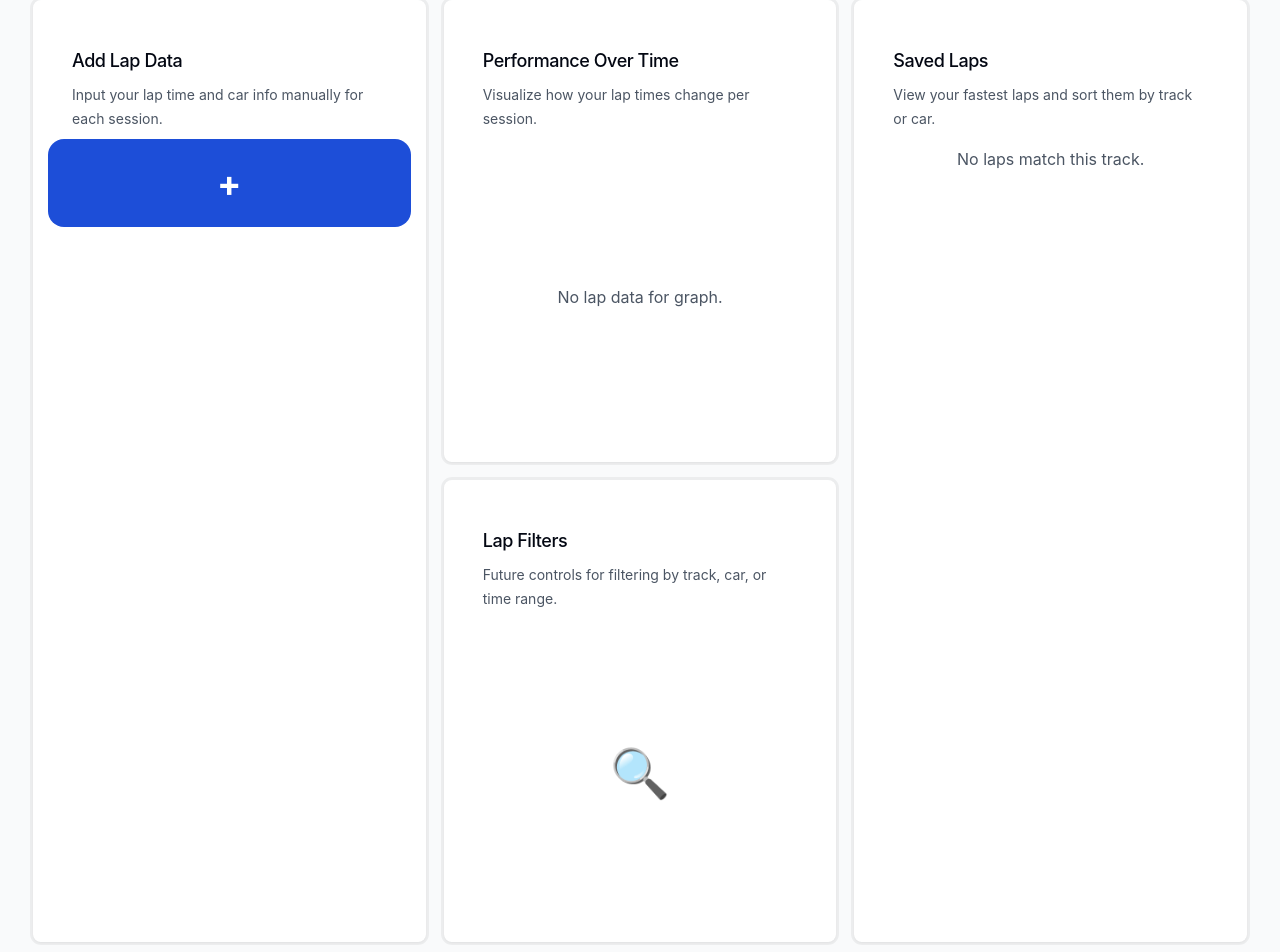
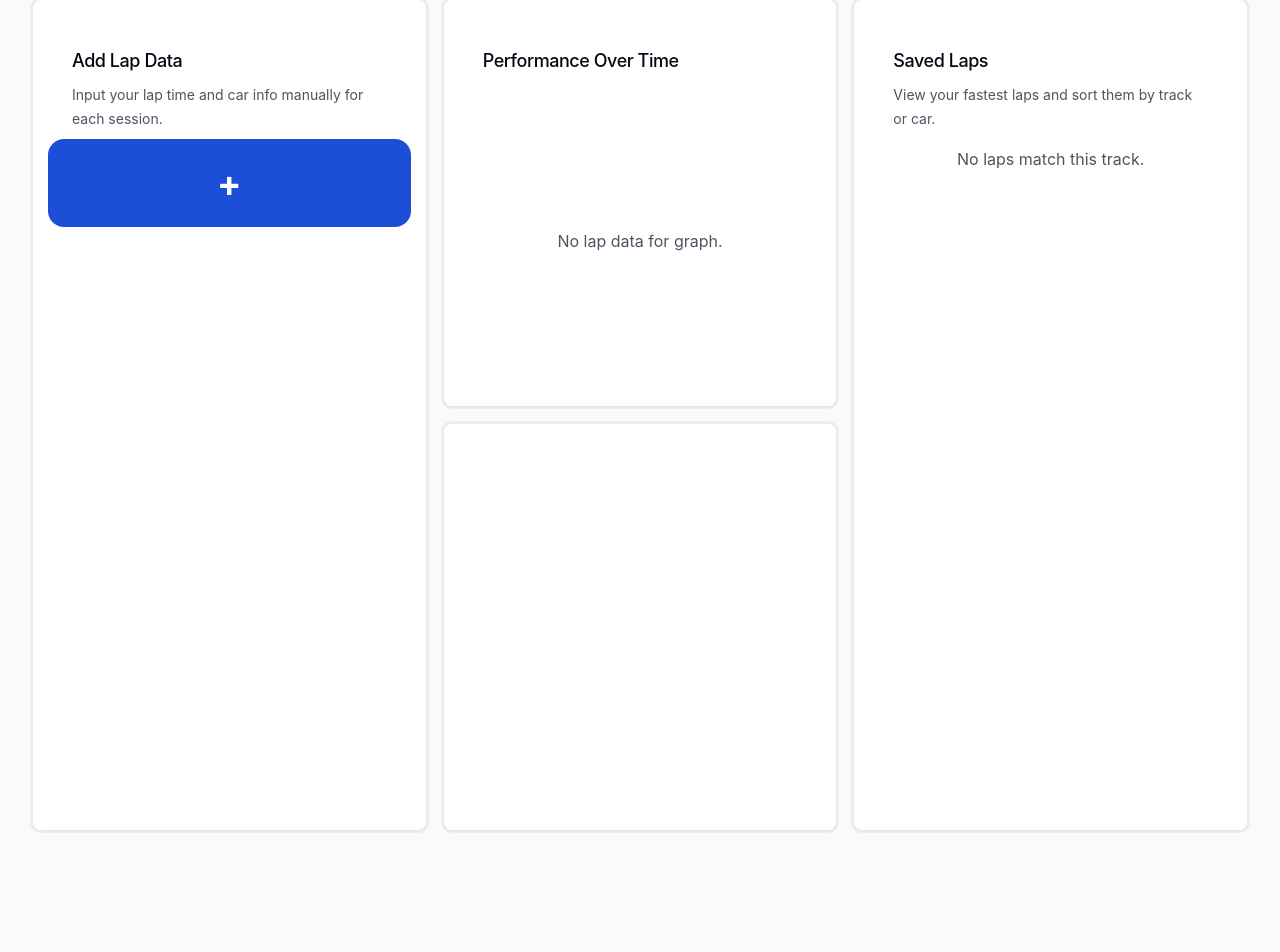
Before and after one commit to Noahsparkes/Fastest-Lap, a React (Vite) app: page / in a window 1280 px wide. Shown: the part 408-1360 px from the top of the page. Built offline with nearby package versions, Linux system fonts and the light colour scheme.

Commit message:
Refactor LapListGrid component: update onDelete prop to use lap ID instead of index for deletion, and adjust mapping in render method accordingly

```diff
--- a/src/App.tsx
+++ b/src/App.tsx
@@ -6,7 +6,6 @@ import TrackFilter from "./components/TrackFilter";
 import LapTimeChart from "./components/LapTimeChart";
 
 export default function App() {
-  // Initialize laps from localStorage synchronously
   const [laps, setLaps] = useState<LapEntry[]>(() => {
     try {
       const storedLaps = localStorage.getItem("laps");
@@ -19,18 +18,18 @@ export default function App() {
   });
   const [selectedTrack, setSelectedTrack] = useState<string>("");
 
-  // Save laps to localStorage every time they change
   useEffect(() => {
     localStorage.setItem("laps", JSON.stringify(laps));
   }, [laps]);
 
   const handleAddLap = (lap: LapEntry) => {
     setLaps((prev) => [...prev, lap]);
-    setSelectedTrack(""); // Optional: Reset filter to show all after adding
+    setSelectedTrack("");
   };
 
-  const handleDeleteLap = (indexToDelete: number) => {
-    const updatedLaps = laps.filter((_, index) => index !== indexToDelete);
+
+  const handleDeleteLap = (idToDelete: string) => {
+    const updatedLaps = laps.filter((lap) => lap.id !== idToDelete);
     setLaps(updatedLaps);
   };
 
@@ -64,7 +63,7 @@ export default function App() {
         </div>
 
         <div className="mt-10 grid gap-4 sm:mt-16 lg:grid-cols-3 lg:grid-rows-2">
-          {/* Tile 1: Form Tile */}
+          {/* Form Tile */}
           <div className="relative lg:row-span-2">
             <div className="absolute inset-px rounded-lg bg-white lg:rounded-l-4xl" />
             <div className="relative flex h-full flex-col overflow-hidden rounded-[calc(var(--radius-lg)+1px)] lg:rounded-l-[calc(2rem+1px)]">
@@ -83,16 +82,13 @@ export default function App() {
             <div className="pointer-events-none absolute inset-px rounded-lg shadow-sm outline outline-black/5 lg:rounded-l-4xl" />
           </div>
 
-          {/* Tile 2: Graph Tile */}
+          {/* Graph Tile */}
           <div className="relative max-lg:row-start-1">
             <div className="absolute inset-px rounded-lg bg-white max-lg:rounded-t-4xl" />
             <div className="relative flex h-full flex-col overflow-hidden rounded-[calc(var(--radius-lg)+1px)] max-lg:rounded-t-[calc(2rem+1px)]">
               <div className="px-8 pt-8 sm:px-10 sm:pt-10">
                 <p className="mt-2 text-lg font-medium tracking-tight text-gray-950 max-lg:text-center">
                   Performance Over Time
-                </p>
-                <p className="mt-2 max-w-lg text-sm/6 text-gray-600 max-lg:text-center">
-                  Visualize how your lap times change per session.
                 </p>
               </div>
               <div className="flex flex-1 items-center justify-center px-8 py-4">
@@ -102,26 +98,13 @@ export default function App() {
             <div className="pointer-events-none absolute inset-px rounded-lg shadow-sm outline outline-black/5 max-lg:rounded-t-4xl" />
           </div>
 
-          {/* Tile 3: Placeholder for future filters */}
+          {/* Placeholder for future filters */}
           <div className="relative max-lg:row-start-3 lg:col-start-2 lg:row-start-2">
             <div className="absolute inset-px rounded-lg bg-white" />
-            <div className="relative flex h-full flex-col overflow-hidden rounded-[calc(var(--radius-lg)+1px)]">
-              <div className="px-8 pt-8 sm:px-10 sm:pt-10">
-                <p className="mt-2 text-lg font-medium tracking-tight text-gray-950 max-lg:text-center">
-                  Lap Filters
-                </p>
-                <p className="mt-2 max-w-lg text-sm/6 text-gray-600 max-lg:text-center">
-                  Future controls for filtering by track, car, or time range.
-                </p>
-              </div>
-              <div className="@container flex flex-1 items-center justify-center max-lg:py-6 lg:pb-2">
-                <span className="text-5xl">🔍</span>
-              </div>
-            </div>
             <div className="pointer-events-none absolute inset-px rounded-lg shadow-sm outline outline-black/5" />
           </div>
 
-          {/* Tile 4: Lap List Grid */}
+          {/* Lap List Grid */}
           <div className="relative lg:row-span-2">
             <div className="absolute inset-px rounded-lg bg-white max-lg:rounded-b-4xl lg:rounded-r-4xl" />
             <div className="relative flex h-full flex-col overflow-hidden rounded-[calc(var(--radius-lg)+1px)] max-lg:rounded-b-[calc(2rem+1px)] lg:rounded-r-[calc(2rem+1px)]">
--- a/src/components/LapListGrid.tsx
+++ b/src/components/LapListGrid.tsx
@@ -3,7 +3,7 @@ import { LapEntry } from "../types/LapEntry";
 interface Props {
   laps: LapEntry[];
   filterTrack: string;
-  onDelete?: (indexToDelete: number) => void;
+  onDelete?: (idToDelete: string) => void;
 }
 
 export default function LapListGrid({ laps, filterTrack, onDelete }: Props) {
@@ -21,7 +21,7 @@ export default function LapListGrid({ laps, filterTrack, onDelete }: Props) {
 
   return (
     <div className="grid gap-4">
-      {sorted.map((lap, idx) => (
+      {sorted.map((lap) => (
         <div key={lap.id} className="bg-gray-800 text-white p-4 rounded-xl flex items-center justify-between">
           <div>
             <div className="text-lg font-semibold">{lap.lapTime}</div>
@@ -31,7 +31,7 @@ export default function LapListGrid({ laps, filterTrack, onDelete }: Props) {
           {onDelete && (
             <button
               className="ml-4 px-2 py-1 bg-red-600 rounded hover:bg-red-700 text-xs"
-              onClick={() => onDelete(idx)}
+              onClick={() => onDelete(lap.id)}
               aria-label="Delete lap"
             >
               Delete
```
